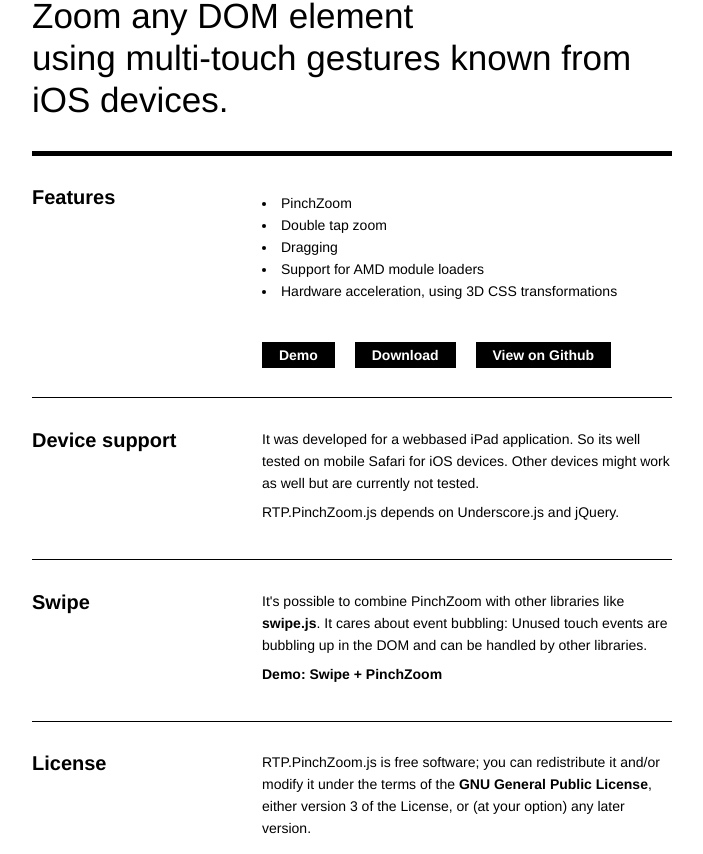
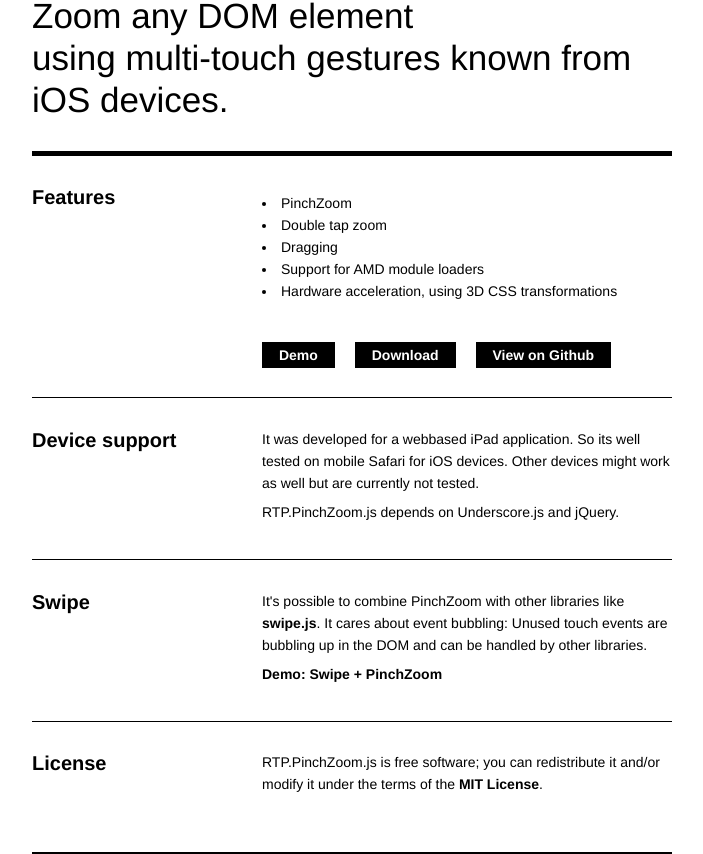
Before and after one commit to manuelstofer/pinchzoom, a plain HTML site: page index.html in a window 1280 px wide. Shown: the part 128-982 px from the top of the page, without its empty margins (288-991 px from the left). Drawn offline with Linux system fonts and the light colour scheme; a web font is replaced by a local one.

Commit message:
updates license

```diff
--- a/index.html
+++ b/index.html
@@ -84,8 +84,7 @@
             <div class="col-2">
                 <p>
                     RTP.PinchZoom.js is free software; you can redistribute it and/or modify it under
-                    the terms of the <a href="http://www.gnu.org/licenses/gpl-3.0.txt">GNU General Public License</a>,
-                    either version 3 of the License, or (at your option) any later version.
+                    the terms of the <a href="http://opensource.org/licenses/MIT">MIT License</a>.
                 </p>
             </div>
         </div>
```
